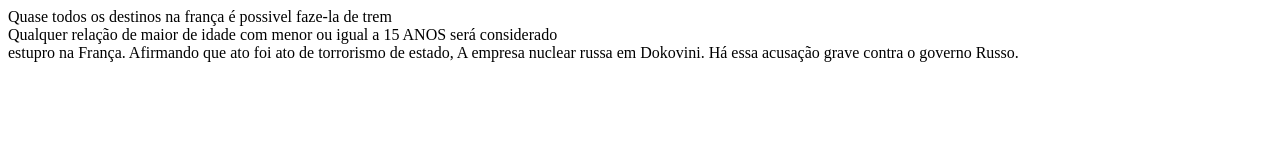
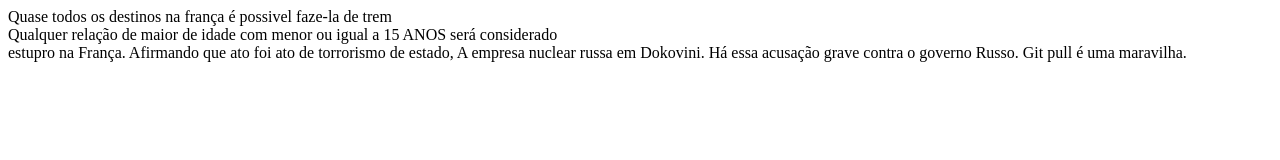
Before and after one commit to Mar-vin-bot/academicos, a plain HTML site: page 1periodo/pwe/lista4/index.html in a window 1280 px wide. Drawn offline with Linux system fonts and the light colour scheme.

Commit message:
Update index.html

```diff
--- a/1periodo/pwe/lista4/index.html
+++ b/1periodo/pwe/lista4/index.html
@@ -10,6 +10,6 @@
    Quase todos os destinos na frança é possivel faze-la de trem<br>
    Qualquer relação de maior de idade com menor ou igual a 15 ANOS será considerado <br>
    estupro na França. Afirmando que ato foi ato de torrorismo de estado, A empresa nuclear russa
-    em Dokovini. Há essa acusação grave contra o governo Russo.
+    em Dokovini. Há essa acusação grave contra o governo Russo. Git pull é uma maravilha.
 </body>
 </html>
```
